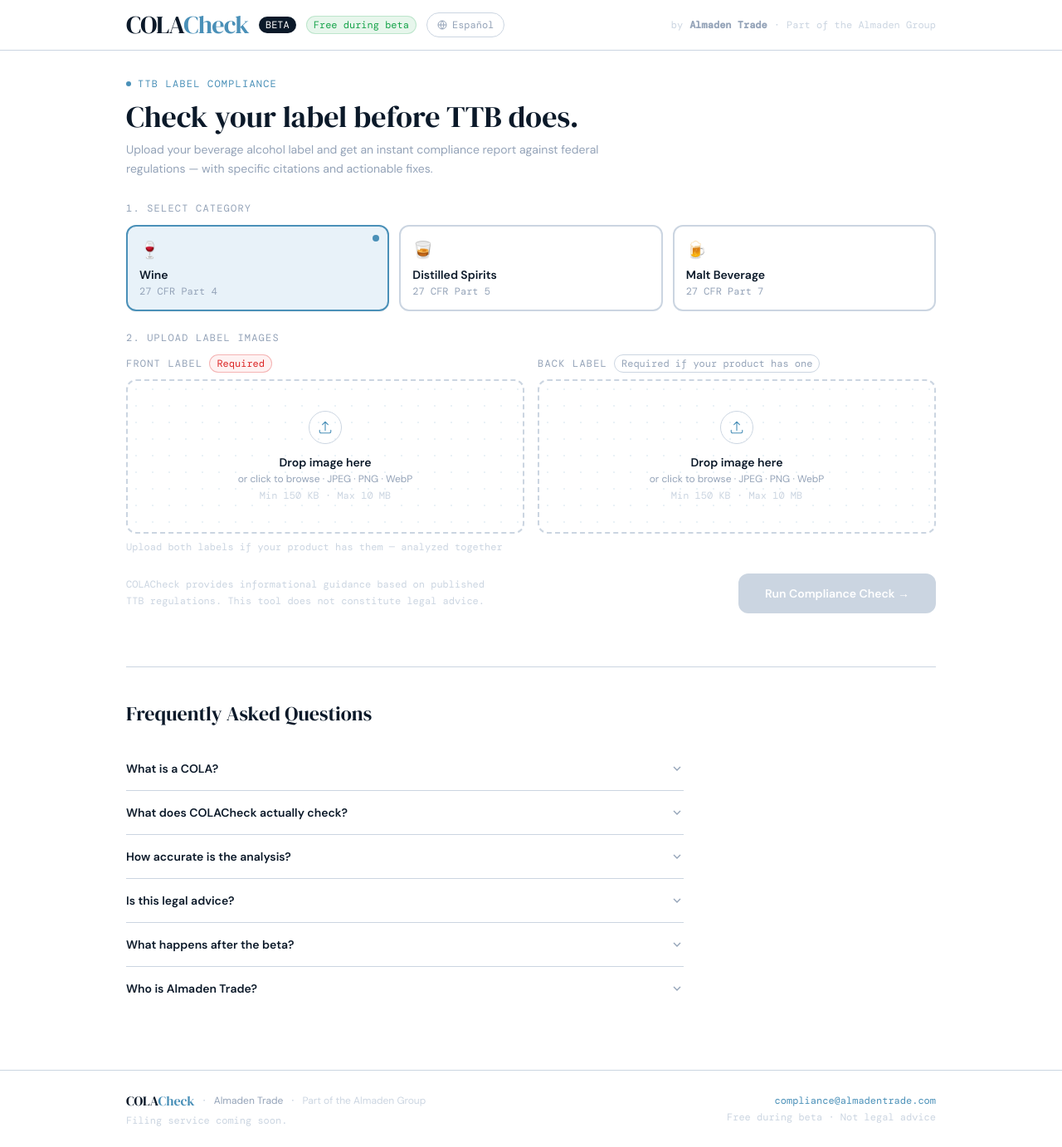
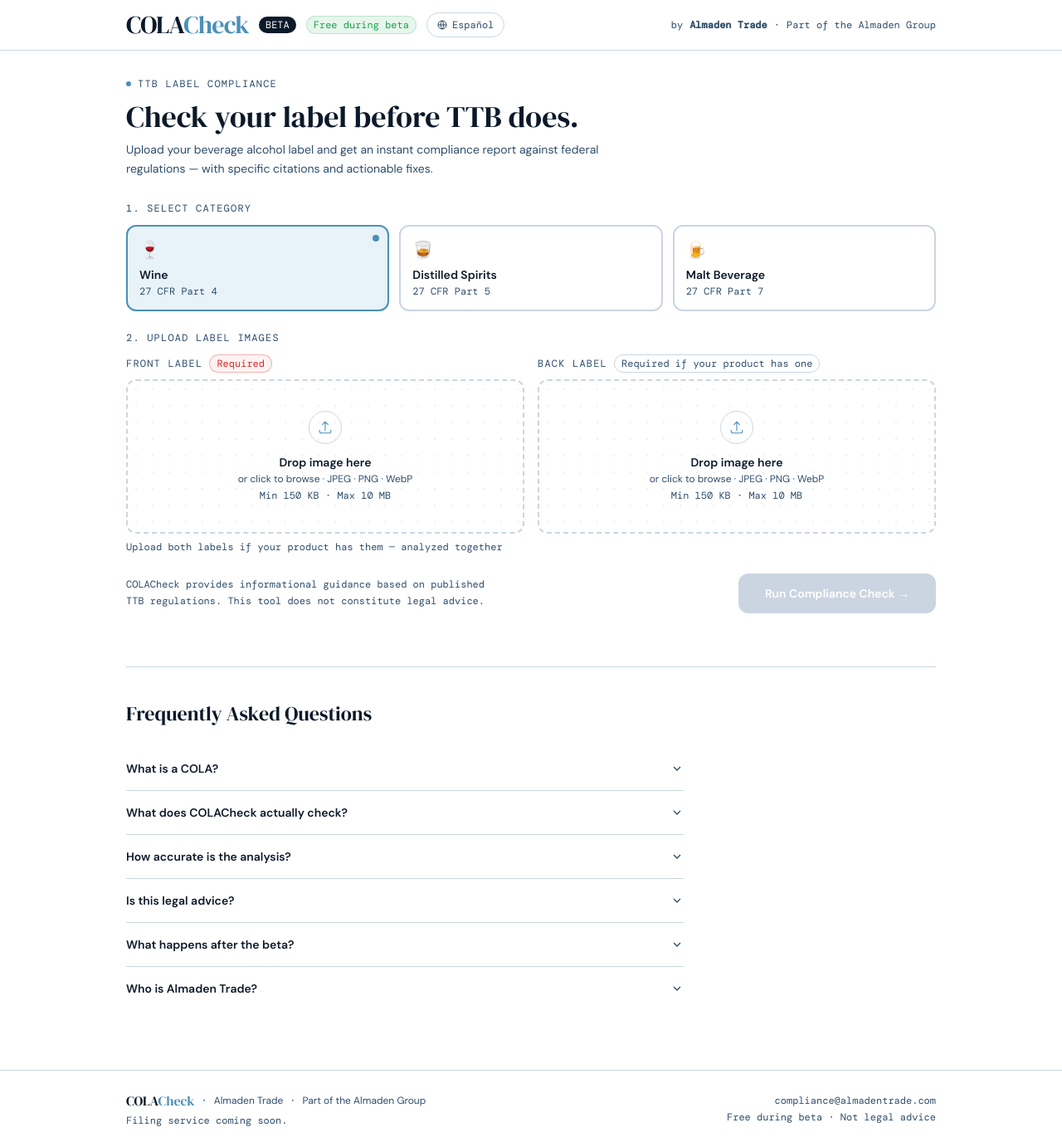
Before and after one commit to Almaden-Intelligence/colacheck, a Next.js app: page / in a window 1280 px wide. Shown: the whole page at 83% size. Built offline with nearby package versions, Linux system fonts and the light colour scheme.

Commit message:
Update page.tsx

```diff
--- a/app/page.tsx
+++ b/app/page.tsx
@@ -87,7 +87,7 @@
   return (
     <div>
       <div className="flex items-center gap-2 mb-2">
-        <span className="text-xs font-mono text-slate uppercase tracking-widest">{label}</span>
+        <span className="text-xs font-mono text-steel uppercase tracking-widest">{label}</span>
         <span className={`text-xs font-mono px-2 py-0.5 rounded-full border ${badgeColor}`}>{badge}</span>
       </div>
       {image ? (
@@ -98,8 +98,8 @@
             {strings.remove}
           </button>
           <div className="border-t border-slate-light px-3 py-2 bg-white flex justify-between items-center">
-            <span className="text-xs font-mono text-slate truncate max-w-[160px]">{image.file.name}</span>
-            <span className="text-xs font-mono text-slate-light ml-2">{(image.file.size/1024).toFixed(0)} KB</span>
+            <span className="text-xs font-mono text-steel truncate max-w-[160px]">{image.file.name}</span>
+            <span className="text-xs font-mono text-steel ml-2">{(image.file.size/1024).toFixed(0)} KB</span>
           </div>
         </div>
       ) : (
@@ -116,8 +116,8 @@
             </svg>
           </div>
           <p className="text-sm font-semibold text-navy mb-0.5">{strings.dropHere}</p>
-          <p className="text-xs text-slate">{strings.browseFiles} · {strings.fileTypes}</p>
-          <p className="text-xs font-mono text-slate-light mt-1">{strings.minSize}</p>
+          <p className="text-xs text-steel">{strings.browseFiles} · {strings.fileTypes}</p>
+          <p className="text-xs font-mono text-steel mt-1">{strings.minSize}</p>
         </div>
       )}
       <input ref={inputRef} type="file" accept="image/jpeg,image/png,image/webp"
@@ -136,7 +136,7 @@
       >
         <span className="font-semibold text-navy text-sm">{q}</span>
         <svg width="16" height="16" viewBox="0 0 24 24" fill="none" stroke="currentColor" strokeWidth="2"
-          className={`shrink-0 text-slate transition-transform duration-200 ${open ? 'rotate-180' : ''}`}>
+          className={`shrink-0 text-steel transition-transform duration-200 ${open ? 'rotate-180' : ''}`}>
           <path d="M6 9l6 6 6-6"/>
         </svg>
       </button>
@@ -231,7 +231,7 @@
             </span>
             <button
               onClick={() => setLang(l => l === 'en' ? 'es' : 'en')}
-              className="flex items-center gap-1.5 text-xs font-mono text-slate hover:text-navy border border-slate-light hover:border-steel px-3 py-1.5 rounded-full transition-all"
+              className="flex items-center gap-1.5 text-xs font-mono text-steel hover:text-navy border border-slate-light hover:border-steel px-3 py-1.5 rounded-full transition-all"
             >
               <svg width="12" height="12" viewBox="0 0 24 24" fill="none" stroke="currentColor" strokeWidth="2">
                 <circle cx="12" cy="12" r="10"/><path d="M2 12h20M12 2a15.3 15.3 0 010 20M12 2a15.3 15.3 0 000 20"/>
@@ -239,10 +239,10 @@
               {lang === 'en' ? 'Español' : 'English'}
             </button>
           </div>
-          <div className="hidden sm:flex items-center gap-2 text-xs font-mono text-slate-light">
+          <div className="hidden sm:flex items-center gap-2 text-xs font-mono text-steel">
             <span>by</span>
             <a href="https://almadentrade.com" target="_blank" rel="noopener noreferrer"
-              className="text-slate hover:text-navy transition-colors font-semibold">
+              className="text-steel hover:text-navy transition-colors font-semibold">
               Almaden Trade
             </a>
             <span>·</span>
@@ -256,17 +256,17 @@
         <div className="mb-7 fade-up">
           <div className="flex items-center gap-2 mb-3">
             <div className="w-1.5 h-1.5 rounded-full bg-sky"></div>
-            <p className="text-xs font-mono text-sky uppercase tracking-widest">{strings.eyebrow}</p>
+            <p className="text-xs font-mono text-steel uppercase tracking-widest">{strings.eyebrow}</p>
           </div>
           <h1 className="font-display text-3xl sm:text-4xl text-navy leading-tight mb-2">
             {strings.headline}
           </h1>
-          <p className="text-slate text-sm max-w-xl leading-relaxed">{strings.subheadline}</p>
+          <p className="text-steel text-sm max-w-xl leading-relaxed">{strings.subheadline}</p>
         </div>
 
         {/* Category */}
         <div className="mb-6 fade-up-1">
-          <label className="block text-xs font-mono text-slate uppercase tracking-widest mb-3">{strings.selectCategory}</label>
+          <label className="block text-xs font-mono text-steel uppercase tracking-widest mb-3">{strings.selectCategory}</label>
           <div className="grid grid-cols-3 gap-3">
             {CATEGORIES.map(({ id, icon }) => (
               <button key={id} onClick={() => setCat(id)}
@@ -276,7 +276,7 @@
               >
                 <span className="text-xl mb-1.5 block">{icon}</span>
                 <span className="font-semibold text-navy text-sm block">{strings[id]}</span>
-                <span className="text-xs font-mono text-slate mt-0.5 block">{CFR[id]}</span>
+                <span className="text-xs font-mono text-steel mt-0.5 block">{CFR[id]}</span>
                 {cat === id && <span className="absolute top-2.5 right-2.5 w-2 h-2 rounded-full bg-sky" />}
               </button>
             ))}
@@ -285,7 +285,7 @@
 
         {/* Upload */}
         <div className="mb-6 fade-up-2">
-          <label className="block text-xs font-mono text-slate uppercase tracking-widest mb-3">{strings.uploadImages}</label>
+          <label className="block text-xs font-mono text-steel uppercase tracking-widest mb-3">{strings.uploadImages}</label>
           <div className="grid grid-cols-1 sm:grid-cols-2 gap-4">
             <UploadZone
               label={strings.frontLabel} badge={strings.required}
@@ -298,7 +298,7 @@
             />
             <UploadZone
               label={strings.backLabel} badge={strings.requiredIfHasOne}
-              badgeColor="border-slate-light text-slate bg-white"
+              badgeColor="border-slate-light text-steel bg-white"
               image={back} dragging={dragB} inputRef={backRef}
               onFile={handleBack}
               onRemove={() => { setBack(null); if(backRef.current) backRef.current.value='' }}
@@ -306,7 +306,7 @@
               strings={strings}
             />
           </div>
-          <p className="text-xs font-mono text-slate-light mt-2">{strings.bothLabels}</p>
+          <p className="text-xs font-mono text-steel mt-2">{strings.bothLabels}</p>
         </div>
 
         {/* Error */}
@@ -318,7 +318,7 @@
 
         {/* Submit row */}
         <div className="fade-up-3 flex items-center justify-between gap-6 mb-16">
-          <p className="text-xs font-mono text-slate-light max-w-md leading-relaxed hidden sm:block">{strings.disclaimer}</p>
+          <p className="text-xs font-mono text-steel max-w-md leading-relaxed hidden sm:block">{strings.disclaimer}</p>
           <div className="flex items-center gap-3 shrink-0">
             <span className="text-xs font-mono bg-pass/10 text-pass border border-pass/20 px-2.5 py-1.5 rounded-full sm:hidden">
               {lang === 'en' ? 'Free during beta' : 'Gratis durante beta'}
@@ -362,24 +362,24 @@
           <div>
             <div className="flex items-center gap-2 mb-1">
               <span className="font-display text-base text-navy">COLA<span className="text-sky">Check</span></span>
-              <span className="text-xs text-slate-light font-mono">·</span>
+              <span className="text-xs text-steel font-mono">·</span>
               <a href="https://almadentrade.com" target="_blank" rel="noopener noreferrer"
-                className="text-xs text-slate hover:text-navy transition-colors font-sans">
+                className="text-xs text-steel hover:text-navy transition-colors font-sans">
                 Almaden Trade
               </a>
-              <span className="text-xs text-slate-light font-mono">·</span>
-              <span className="text-xs text-slate-light font-sans">Part of the Almaden Group</span>
+              <span className="text-xs text-steel font-mono">·</span>
+              <span className="text-xs text-steel font-sans">Part of the Almaden Group</span>
             </div>
-            <p className="text-xs text-slate-light font-mono">
+            <p className="text-xs text-steel font-mono">
               {lang === 'en' ? 'Filing service coming soon.' : 'Servicio de presentación próximamente.'}
             </p>
           </div>
           <div className="flex flex-col items-start sm:items-end gap-1">
             <a href="mailto:compliance@almadentrade.com"
-              className="text-xs font-mono text-sky hover:text-sky-light transition-colors">
+              className="text-xs font-mono text-steel hover:text-navy transition-colors">
               compliance@almadentrade.com
             </a>
-            <p className="text-xs text-slate-light font-mono">
+            <p className="text-xs text-steel font-mono">
               {lang === 'en' ? 'Free during beta · Not legal advice' : 'Gratis durante beta · No es asesoría legal'}
             </p>
           </div>
```
